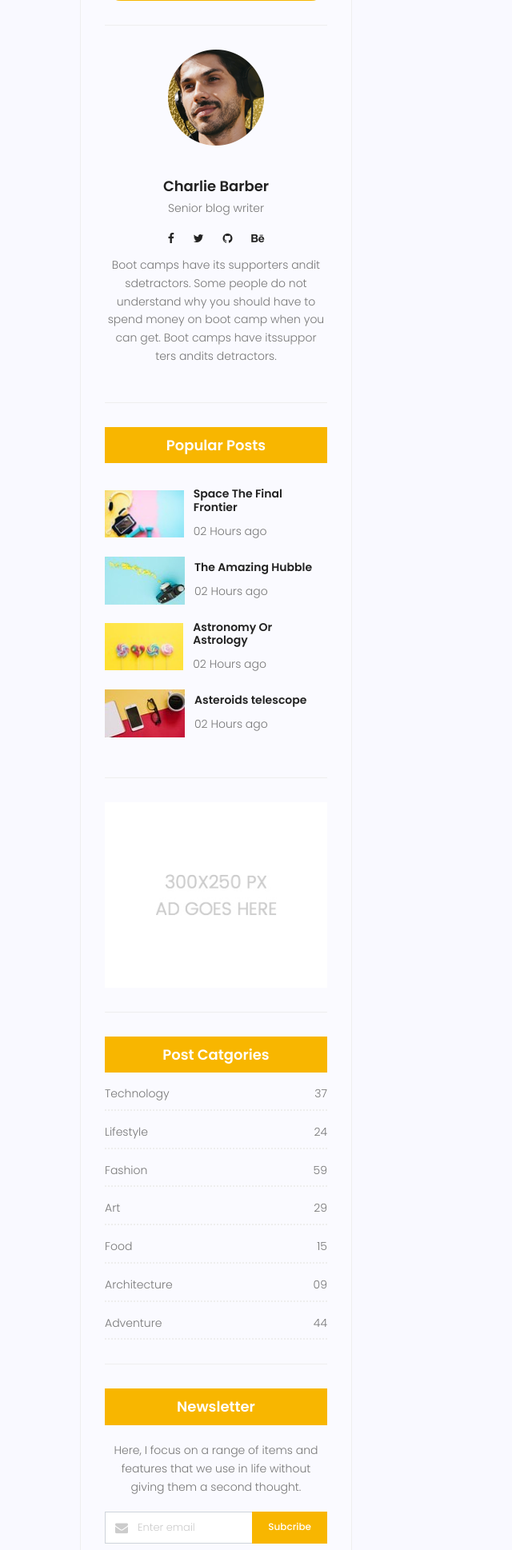
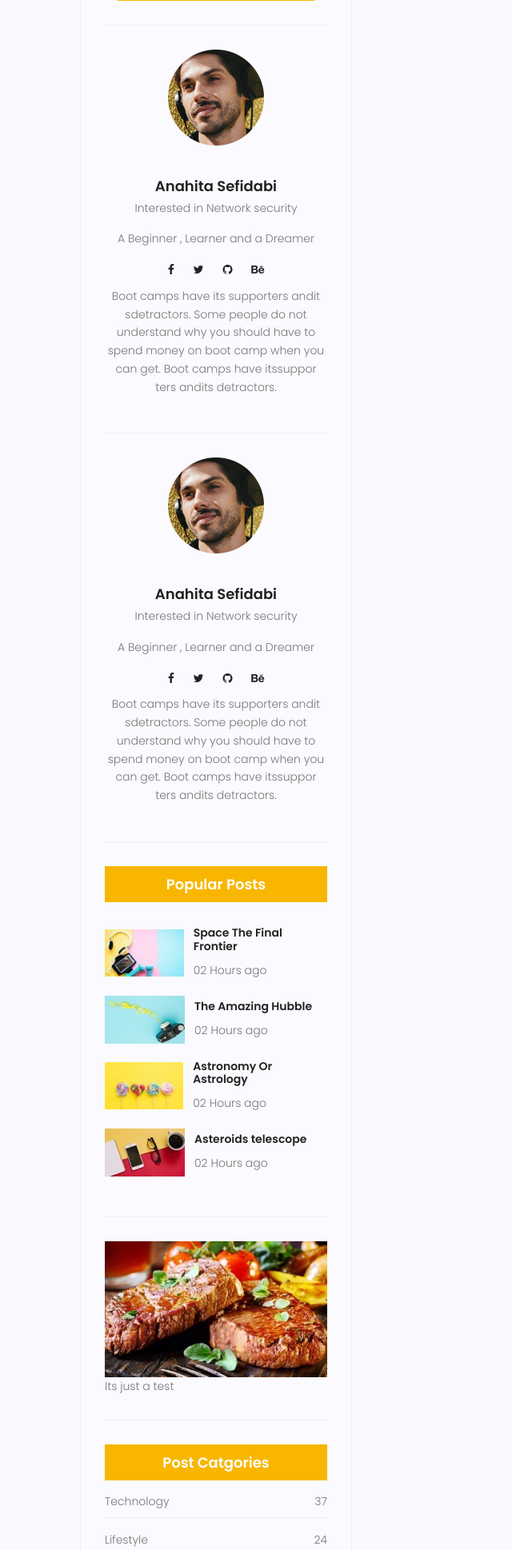
Before and after one commit to vhinas07-rgb/Django.mysite, a Django app: page /blog/ in a window 1280 px wide. Shown: the part 1388-3326 px from the top of the page at 80% size, without its empty margins (0-640 px from the left). Run offline with Django 5.2, Linux system fonts and the light colour scheme; data that the repository does not hold is empty; some libraries are stand-ins or nearby versions.

Commit message:
edit templates

```diff
--- a/blog/views.py
+++ b/blog/views.py
@@ -12,8 +12,6 @@ def blog_single(request,pid):
     return render(request, 'blog/blog-single.html',context)
 
 def test(request,pid):
-    # post = Post.objects.get(id=pid)
-    # return render(request, 'blog/test.html', {'posts': posts})
     post =get_object_or_404(Post,pk=pid)
     context = {'post':post}
     return render(request,'blog/test.html',context)
--- /dev/null
+++ b/template/blog/blog-ads.html
@@ -0,0 +1,6 @@
+{% load static %}
+
+<div class="single-sidebar-widget ads-widget">
+	<a href="#"><img class="img-fluid" src="{% static 'img/blog/default.jpg' %}" alt=""></a>
+	Its just a test
+</div>
--- a/template/blog/blog-home.html
+++ b/template/blog/blog-home.html
@@ -112,15 +112,18 @@
 				<div class="single-post row">
 					<div class="col-lg-3  col-md-3 meta-details">
 						<ul class="tags">
+							{% for cat in post.category.all %}
+						<a href="#"	{{cat.name}}
+				            {% endfor %}
+
 							<li><a href="#">Food,</a></li>
-							<li><a href="#">Technology,</a></li>
-							<li><a href="#">Politics,</a></li>
-							<li><a href="#">Lifestyle</a></li>
+							<li><a href="#">IT,</a></li>
+
 						</ul>
 						<div class="user-details row">
 							<p class="user-name col-lg-12 col-md-12 col-6"><a href="#">{{post.author.first_name}}</a> <span
 									class="lnr lnr-user"></span></p>
-							<p class="date col-lg-12 col-md-12 col-6"><a href="#">{{ post.published_date }}</a> <span
+							<p class="date col-lg-12 col-md-12 col-6"><a href="#">{{ post.published_date|date:"d/ M /Y"}}</a> <span
 									class="lnr lnr-calendar-full"></span></p>
 							<p class="view col-lg-12 col-md-12 col-6"><a href="#">{{ post.counted_views }} Views</a>
 								<span class="lnr lnr-eye"></span></p>
@@ -136,7 +139,7 @@
 							<h3>{{ post.title }}</h3>
 						</a>
 						<p class="excert">
-							{{ post.content }}
+							{{ post.snipets }}
 						</p>
 						<a href="blog-single.html" class="primary-btn">View More</a>
 					</div>
@@ -176,26 +179,10 @@
 						<button type="submit"><i class="fa fa-search"></i></button>
 					</form>
 				</div>
-				<div class="single-sidebar-widget user-info-widget">
-					<img src="img/blog/user-info.png" alt="">
-					<a href="#">
-						<h4>Charlie Barber</h4>
-					</a>
-					<p>
-						Senior blog writer
-					</p>
-					<ul class="social-links">
-						<li><a href="#"><i class="fa fa-facebook"></i></a></li>
-						<li><a href="#"><i class="fa fa-twitter"></i></a></li>
-						<li><a href="#"><i class="fa fa-github"></i></a></li>
-						<li><a href="#"><i class="fa fa-behance"></i></a></li>
-					</ul>
-					<p>
-						Boot camps have its supporters andit sdetractors. Some people do not understand why you should
-						have to spend money on boot camp when you can get. Boot camps have itssuppor ters andits
-						detractors.
-					</p>
-				</div>
+			    {% include 'blog/blog-writer.html' %}
+				{% include 'blog/blog-writer.html' %}
+
+
 				<div class="single-sidebar-widget popular-post-widget">
 					<h4 class="popular-title">Popular Posts</h4>
 					<div class="popular-post-list">
@@ -245,9 +232,11 @@
 						</div>
 					</div>
 				</div>
-				<div class="single-sidebar-widget ads-widget">
-					<a href="#"><img class="img-fluid" src="img/blog/ads-banner.jpg" alt=""></a>
-				</div>
+
+                {% include 'blog/blog-ads.html' %}
+
+
+
 				<div class="single-sidebar-widget post-category-widget">
 					<h4 class="category-title">Post Catgories</h4>
 					<ul class="cat-list">
--- a/template/blog/blog-single.html
+++ b/template/blog/blog-single.html
@@ -255,7 +255,10 @@
 			                            <button type="submit"><i class="fa fa-search"></i></button>
 			                        </form>
 								</div>
-								<div class="single-sidebar-widget user-info-widget">
+								{% include 'blog/blog-ads.html' %}
+
+
+
 									<img src="img/blog/user-info.png" alt="">
 									<a href="#"><h4>Charlie Barber</h4></a>
 									<p>
--- /dev/null
+++ b/template/blog/blog-writer.html
@@ -0,0 +1,25 @@
+{% load static %}
+
+<div class="single-sidebar-widget user-info-widget">
+					<img src="{% static 'img/blog/user-info.png' %}" alt="">
+					<a href="#">
+						<h4>Anahita Sefidabi</h4>
+					</a>
+					<p>
+						Interested in Network security
+					</p>
+					<p>
+						A Beginner , Learner and a Dreamer
+					</p>
+					<ul class="social-links">
+						<li><a href="#"><i class="fa fa-facebook"></i></a></li>
+						<li><a href="#"><i class="fa fa-twitter"></i></a></li>
+						<li><a href="#"><i class="fa fa-github"></i></a></li>
+						<li><a href="#"><i class="fa fa-behance"></i></a></li>
+					</ul>
+					<p>
+						Boot camps have its supporters andit sdetractors. Some people do not understand why you should
+						have to spend money on boot camp when you can get. Boot camps have itssuppor ters andits
+						detractors.
+					</p>
+				</div>
```
Also changed, not shown: blog/admin.py (+5 -2 lines), blog/models.py (+11 -1 lines), template/blog/test.html (+4 -4 lines), Anasite/static/img/blog/default.jpg (added), blog/migrations/0007_category_post_category.py (added).
